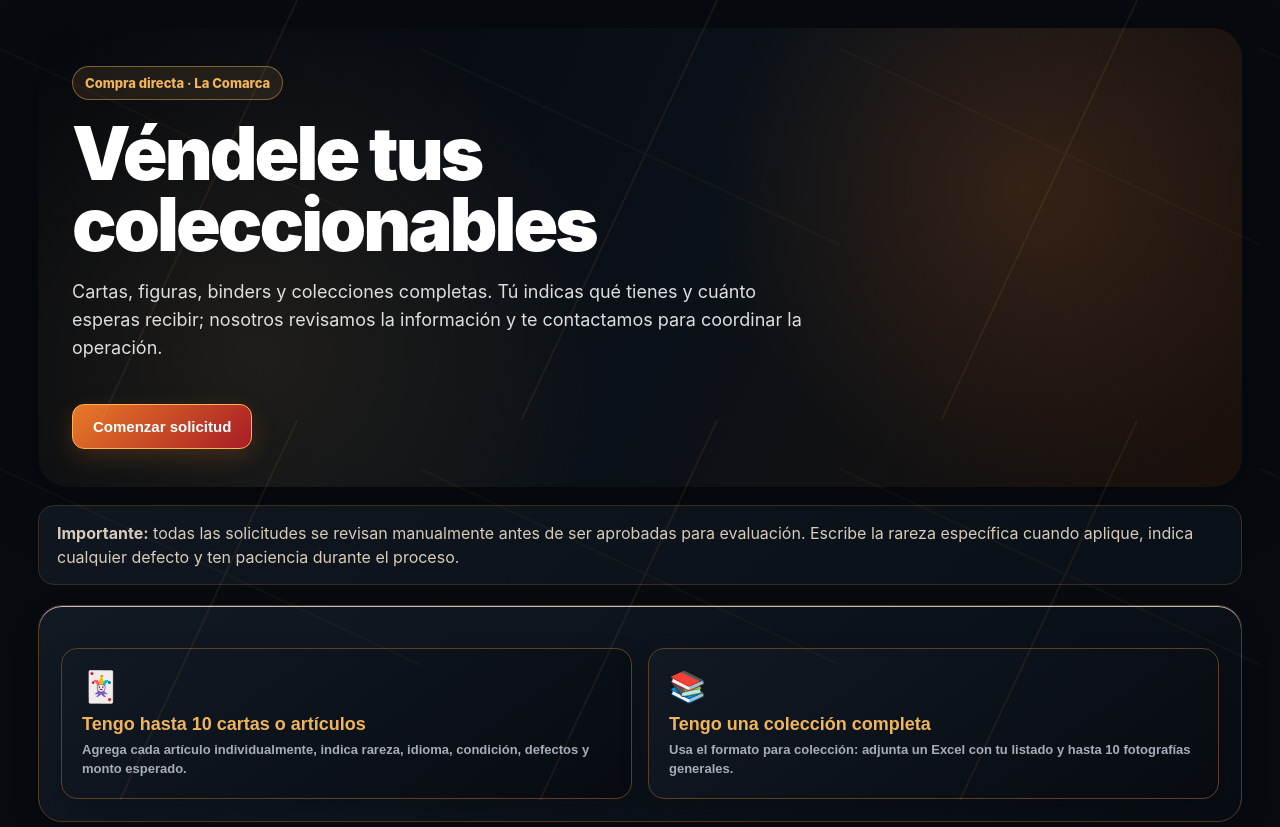
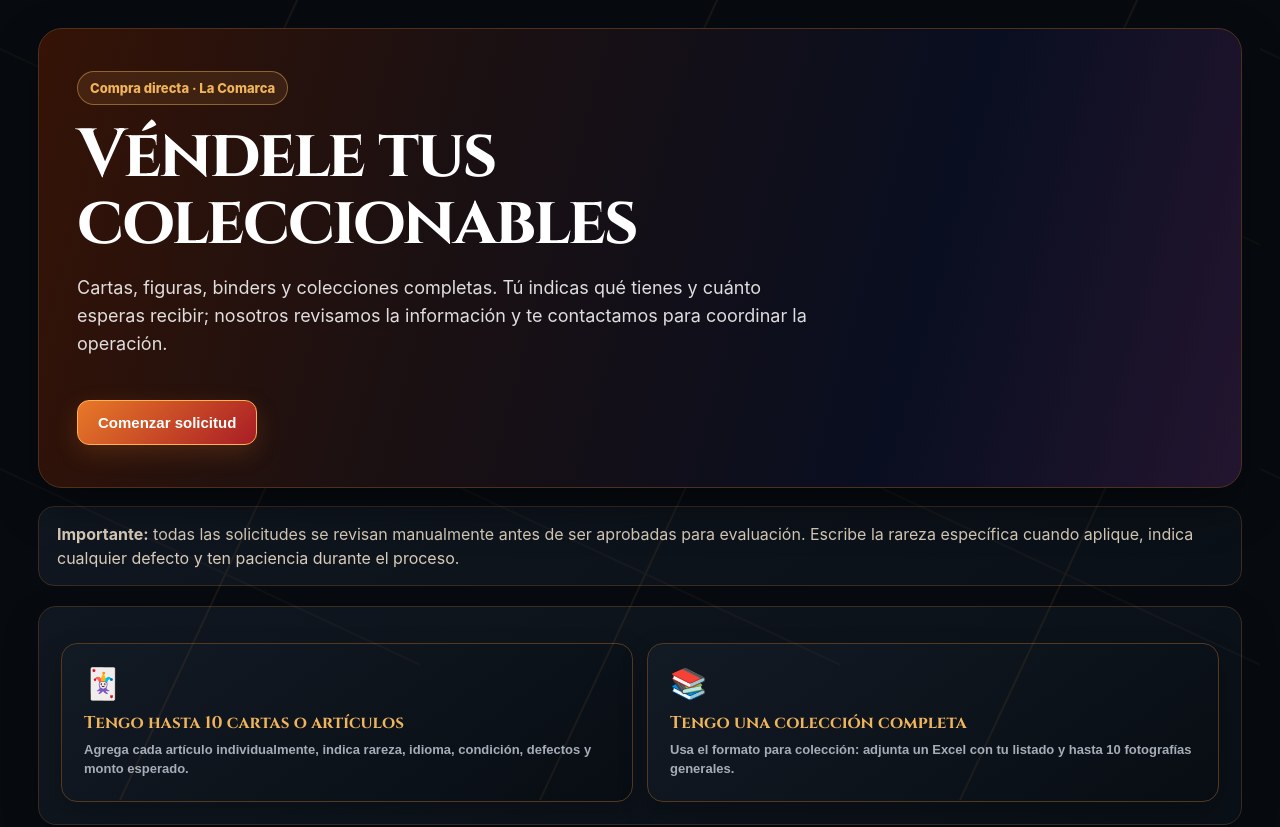
Before and after one commit to lacomarcaventas-del/la-comarca-pokemon, a Next.js app: page /vende in a window 1280 px wide. Shown: the top 827 px of the page. Built offline with nearby package versions, Linux system fonts and the light colour scheme.

Commit message:
style(vende): refine full-page finish to match site chrome

```diff
--- a/app/vende/page.tsx
+++ b/app/vende/page.tsx
@@ -27,11 +27,14 @@ const styles = {
   } as CSSProperties,
   shell: { maxWidth: 1240, margin: "0 auto", padding: "28px 18px 60px" } as CSSProperties,
   hero: {
-    borderRadius: 30,
-    padding: "38px 34px",
+    borderRadius: 24,
+    padding: "42px 38px",
     color: "#fff",
-    background: "radial-gradient(circle at 82% 35%,rgba(232,121,40,.16),transparent 30%), radial-gradient(circle at 18% 70%,rgba(240,180,91,.10),transparent 34%), linear-gradient(115deg,#05080d 0%,#0b1118 55%,#1b110b 100%)",
-    boxShadow: "0 20px 55px rgba(0,0,0,.36)",
+    background: "linear-gradient(105deg,#351306 0%,#1a1012 35%,#090e20 72%,#23152f 100%)",
+    border: "1px solid #4f301c",
+    boxShadow: "0 18px 45px rgba(0,0,0,.42)",
+    position: "relative",
+    overflow: "hidden",
   } as CSSProperties,
   eyebrow: {
     display: "inline-flex",
@@ -44,12 +47,13 @@ const styles = {
     fontWeight: 800,
   } as CSSProperties,
   heroTitle: {
-    fontSize: "clamp(42px, 7vw, 74px)",
-    lineHeight: .96,
-    letterSpacing: "-.04em",
+    fontSize: "clamp(40px, 6vw, 68px)",
+    lineHeight: .98,
+    letterSpacing: "-.035em",
     margin: "18px 0 0",
-    maxWidth: 780,
+    maxWidth: 800,
     fontWeight: 900,
+    fontFamily: "'Cinzel', Georgia, serif",
   } as CSSProperties,
   heroText: { maxWidth: 740, fontSize: 18, lineHeight: 1.55, color: "rgba(255,255,255,.86)", marginTop: 18 } as CSSProperties,
   heroButton: {
@@ -76,20 +80,22 @@ const styles = {
   modeGrid: {
     display: "grid",
     gridTemplateColumns: "repeat(2,minmax(0,1fr))",
-    gap: 16,
-    marginTop: 20,
+    gap: 14,
+    marginTop: 14,
   } as CSSProperties,
   modeCard: {
-    border: "1px solid #5b4024",
+    border: "1px solid #55391f",
     borderRadius: 16,
-    padding: 20,
-    background: "linear-gradient(145deg,#111923,#070b11)",
+    padding: 22,
+    minHeight: 150,
+    background: "linear-gradient(145deg,#121a24,#080d13)",
     cursor: "pointer",
     textAlign: "left",
     boxShadow: "0 12px 28px rgba(0,0,0,.22)",
+    transition: ".18s ease",
   } as CSSProperties,
   icon: { fontSize: 30, marginBottom: 10 } as CSSProperties,
-  modeTitle: { fontSize: 18, fontWeight: 900, marginBottom: 6, color: "#f0b45b" } as CSSProperties,
+  modeTitle: { fontSize: 17, fontWeight: 800, marginBottom: 7, color: "#f0b45b", fontFamily: "'Cinzel', Georgia, serif" } as CSSProperties,
   modeText: { color: "#a6adb8", lineHeight: 1.45, fontSize: 13 } as CSSProperties,
   selected: { borderColor: "#d48636", background: "linear-gradient(145deg,#24170d,#111923)", boxShadow: "0 0 0 2px rgba(212,134,54,.2), 0 12px 28px rgba(0,0,0,.28)" } as CSSProperties,
   grid: {
@@ -100,31 +106,31 @@ const styles = {
     alignItems: "start",
   } as CSSProperties,
   card: {
-    background: "linear-gradient(145deg,#111923,#080d13)",
-    border: "1px solid #55391f",
-    borderRadius: 24,
-    boxShadow: "0 12px 30px rgba(0,0,0,.10), inset 0 1px 0 rgba(255,255,255,.7)",
+    background: "linear-gradient(145deg,#101720f5,#0a1017f5)",
+    border: "1px solid #3b2c20",
+    borderRadius: 18,
+    boxShadow: "0 14px 34px rgba(0,0,0,.25)",
   } as CSSProperties,
-  formCard: { padding: 26 } as CSSProperties,
+  formCard: { padding: 24 } as CSSProperties,
   progress: { display: "flex", gap: 8, marginBottom: 28 } as CSSProperties,
   progressItem: { flex: 1, minWidth: 0 } as CSSProperties,
-  progressLabel: { fontSize: 11, color: "#5f5b54", textAlign: "center", whiteSpace: "nowrap", overflow: "hidden", textOverflow: "ellipsis" } as CSSProperties,
+  progressLabel: { fontSize: 11, color: "#9ca3ad", textAlign: "center", whiteSpace: "nowrap", overflow: "hidden", textOverflow: "ellipsis" } as CSSProperties,
   progressDot: { width: 38, height: 38, borderRadius: 999, display: "grid", placeItems: "center", fontWeight: 900, margin: "0 auto 7px" } as CSSProperties,
   sectionTitle: { fontSize: 30, fontWeight: 900, letterSpacing: "-.02em", margin: 0, color: "#f0b45b", fontFamily: "'Cinzel', Georgia, serif" } as CSSProperties,
   sectionSub: { color: "#a6adb8", marginTop: 8, lineHeight: 1.5 } as CSSProperties,
-  grid2: { display: "grid", gridTemplateColumns: "repeat(2,minmax(0,1fr))", gap: 15, marginTop: 20 } as CSSProperties,
+  grid2: { display: "grid", gridTemplateColumns: "repeat(2,minmax(0,1fr))", gap: 14, marginTop: 20 } as CSSProperties,
   field: { display: "grid", gap: 7 } as CSSProperties,
   label: { fontSize: 13, fontWeight: 800, color: "#cfc5b7" } as CSSProperties,
   input: { width: "100%", border: "1px solid #463727", borderRadius: 11, padding: "12px 13px", fontSize: 14, outline: "none", background: "#0b1118", color: "#f3eadc" } as CSSProperties,
   textarea: { width: "100%", border: "1px solid #463727", borderRadius: 11, padding: "11px 12px", fontSize: 14, outline: "none", background: "#0b1118", color: "#f3eadc", minHeight: 96, resize: "vertical" } as CSSProperties,
-  games: { display: "grid", gridTemplateColumns: "repeat(4,minmax(0,1fr))", gap: 10, marginTop: 18 } as CSSProperties,
+  games: { display: "grid", gridTemplateColumns: "repeat(4,minmax(0,1fr))", gap: 8, marginTop: 16 } as CSSProperties,
   gameButton: { border: "1px solid #55391f", borderRadius: 14, padding: "12px 8px", background: "linear-gradient(145deg,#111923,#070b11)", cursor: "pointer", fontSize: 13, fontWeight: 800, color: "#f1e7d7" } as CSSProperties,
   upload: { border: "2px dashed #6a4a2a", borderRadius: 16, padding: "26px 18px", textAlign: "center", color: "#b7afa2", background: "#0b1118", cursor: "pointer" } as CSSProperties,
   actionRow: { display: "flex", justifyContent: "space-between", gap: 10, marginTop: 24 } as CSSProperties,
   primary: { border: "1px solid #ffb14e", borderRadius: 12, padding: "12px 18px", background: "linear-gradient(135deg,#e87928,#a91d25)", color: "#fff", fontWeight: 900, cursor: "pointer", boxShadow: "0 8px 25px rgba(232,121,40,.18)" } as CSSProperties,
   secondary: { border: "1px solid #584126", borderRadius: 12, padding: "11px 16px", background: "#141b25", color: "#f5ead7", fontWeight: 800, cursor: "pointer" } as CSSProperties,
   side: { padding: 22, position: "sticky", top: 18 } as CSSProperties,
-  sideTitle: { fontSize: 22, fontWeight: 900, margin: 0, color: "#f1e7d7" } as CSSProperties,
+  sideTitle: { fontSize: 22, fontWeight: 900, margin: 0, color: "#f0b45b", fontFamily: "'Cinzel', Georgia, serif" } as CSSProperties,
   summaryBox: { marginTop: 14, border: "1px solid #4d3925", borderRadius: 17, padding: 15, background: "linear-gradient(145deg,#111923,#0a1017)" } as CSSProperties,
   muted: { color: "#a6adb8", fontSize: 13 } as CSSProperties,
   amount: { fontSize: 25, fontWeight: 900, marginTop: 7, color: "#f0a04a" } as CSSProperties,
```
